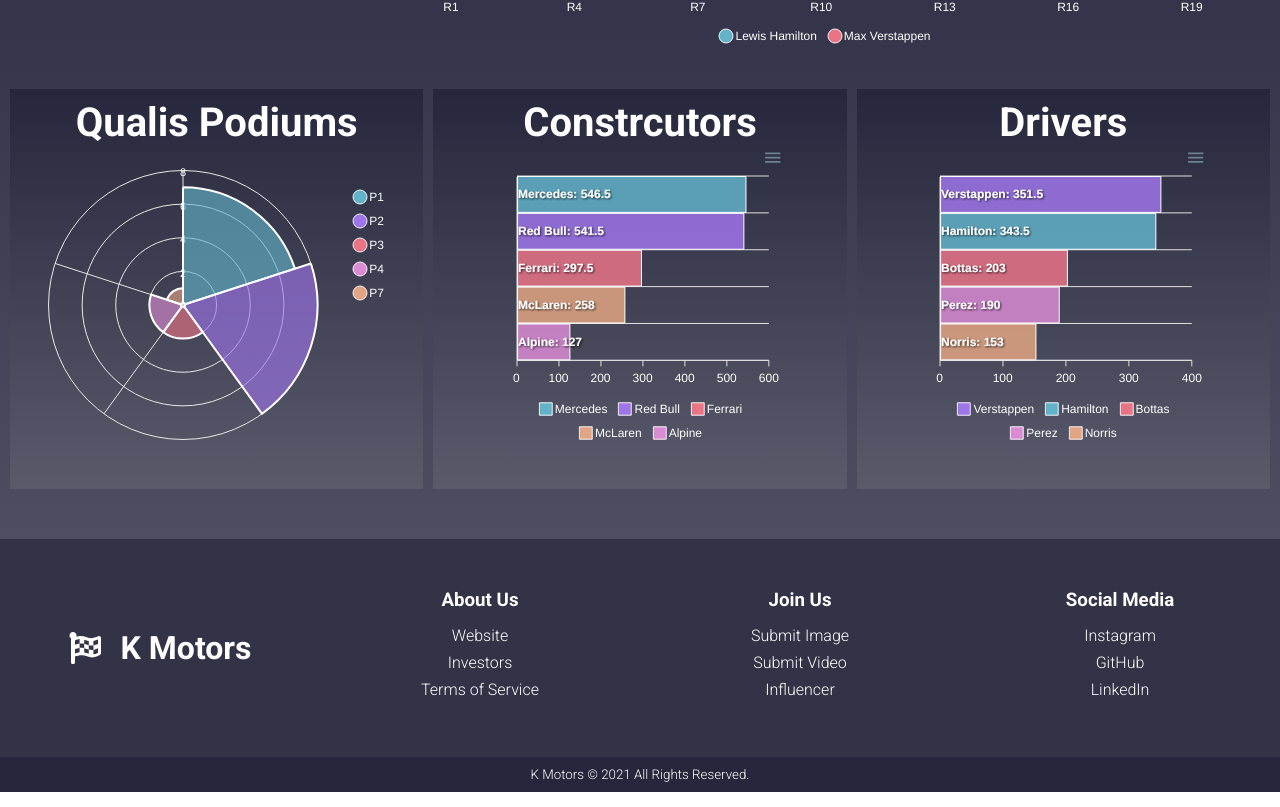
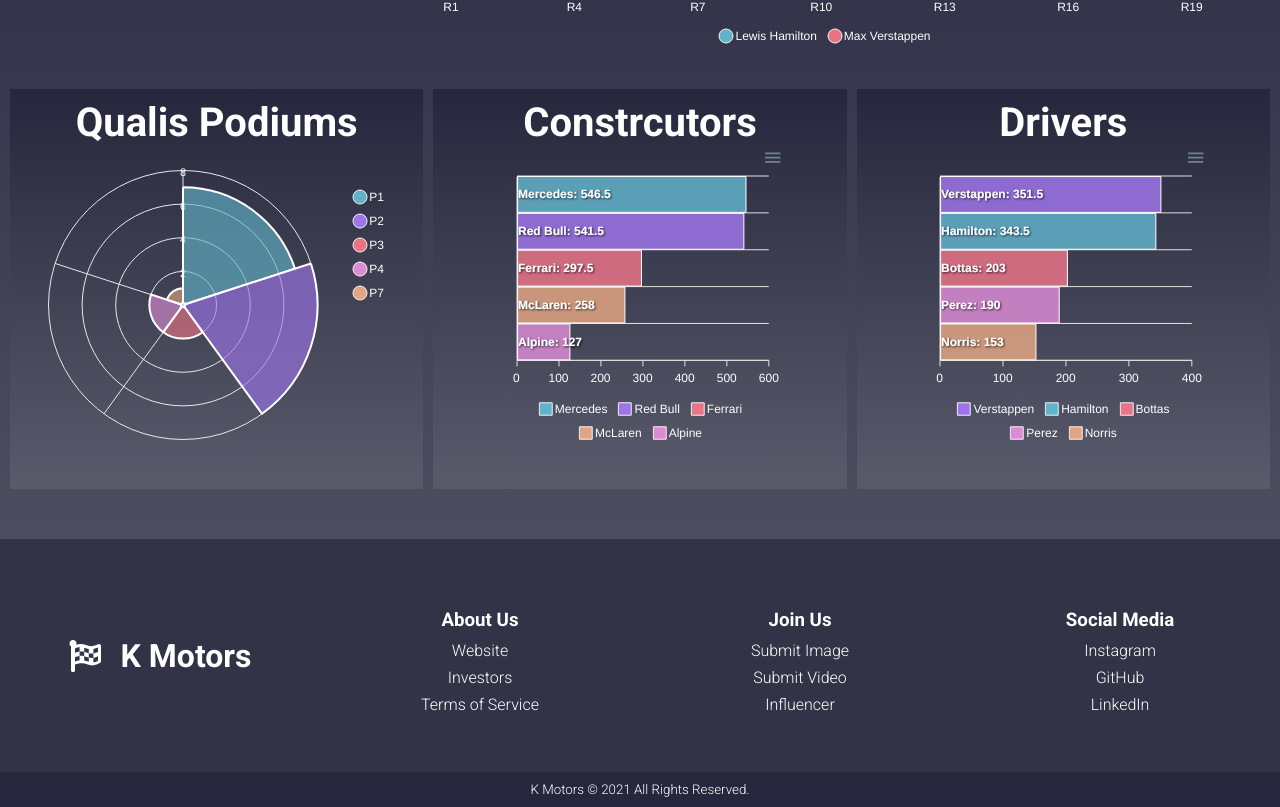
Before and after one commit to KarlGNassar/formula-1, a React (Create React App) app: page / in a window 1280 px wide. Shown: the part 326-1133 px from the top of the page. Built offline with nearby package versions, Linux system fonts and the light colour scheme.

Commit message:
padding adjustments

```diff
--- a/src/App.css
+++ b/src/App.css
@@ -154,6 +154,7 @@
   justify-content: flex-start;
   align-items: center;
   flex-direction: column;
+  padding-top: 20px;
 }
 .footer__social--container,
 .footer__about--container,
@@ -162,7 +163,7 @@
   justify-content: center;
   align-items: center;
   flex-direction: column;
-  padding-top: 15px;
+  padding-top: 10px;
 }
 .footer__link,
 .footer__about--container > a,
```
